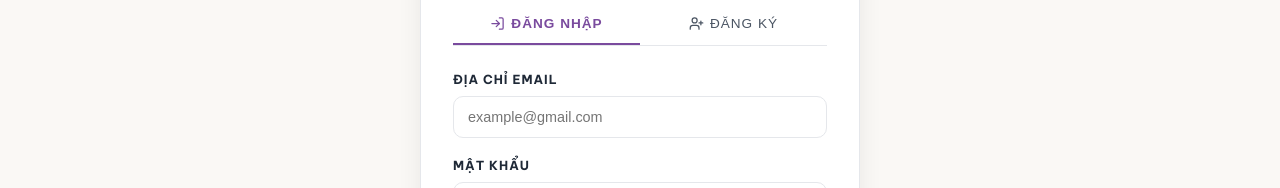
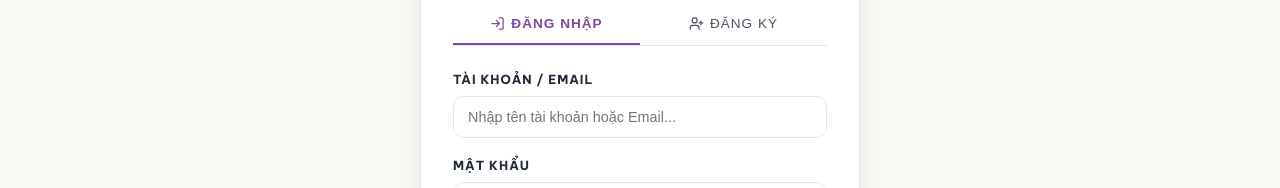
Before and after one commit to vutan2k/oderho, a React (Vite) app: page /login in a window 1280 px wide. Shown: the part 339-527 px from the top of the page. Built offline with nearby package versions, Linux system fonts and the light colour scheme; no server answers; the database is empty.

Commit message:
fix: Change email input type to text in LoginPage to allow username login without HTML5 validation error

```diff
--- a/src/pages/LoginPage.jsx
+++ b/src/pages/LoginPage.jsx
@@ -172,11 +172,11 @@ export default function LoginPage() {
 
           <div style={{ marginBottom: '18px' }}>
             <label style={{ display: 'block', fontSize: '0.78rem', fontWeight: 700, letterSpacing: '1px', textTransform: 'uppercase', color: 'var(--text-dark)', marginBottom: '6px' }}>
-              Địa chỉ Email
+              Tài khoản / Email
             </label>
             <input
-              type="email"
-              placeholder="example@gmail.com"
+              type="text"
+              placeholder="Nhập tên tài khoản hoặc Email..."
               value={email}
               onChange={(e) => setEmail(e.target.value)}
               required
```
